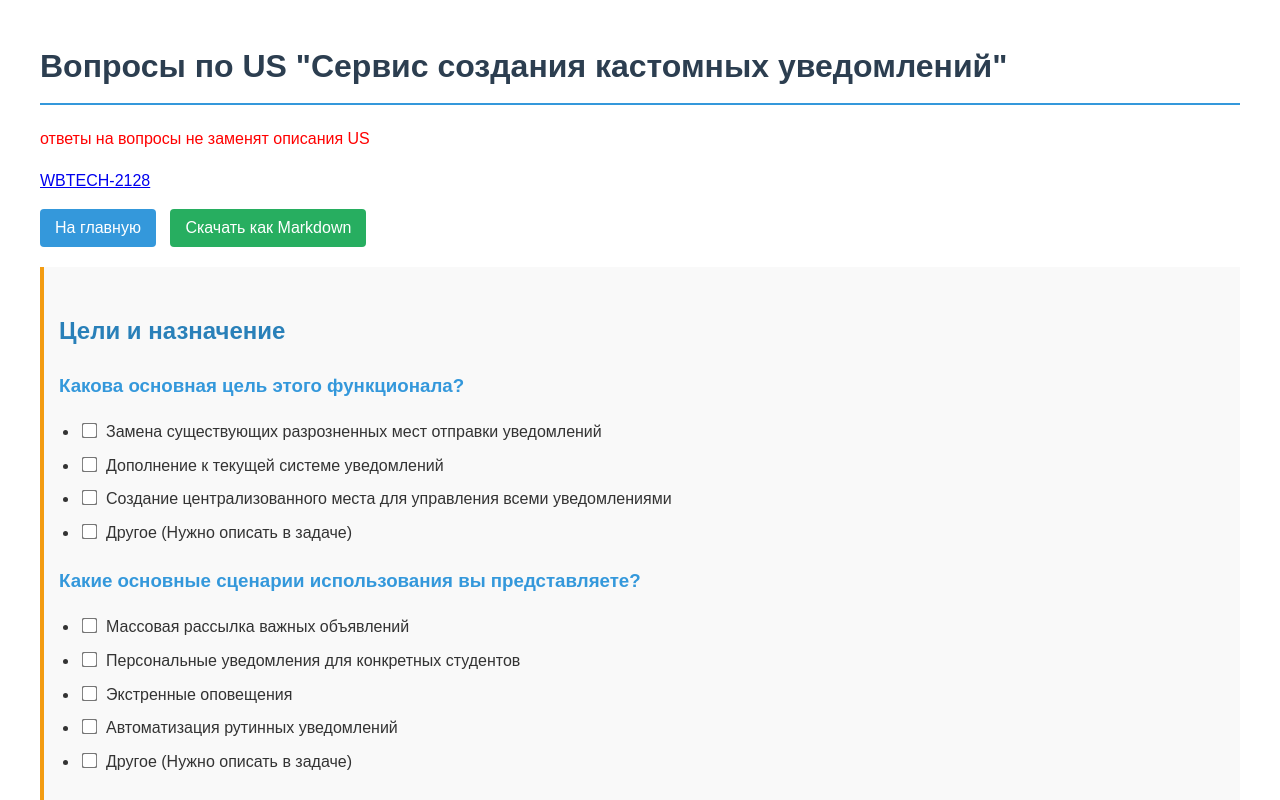
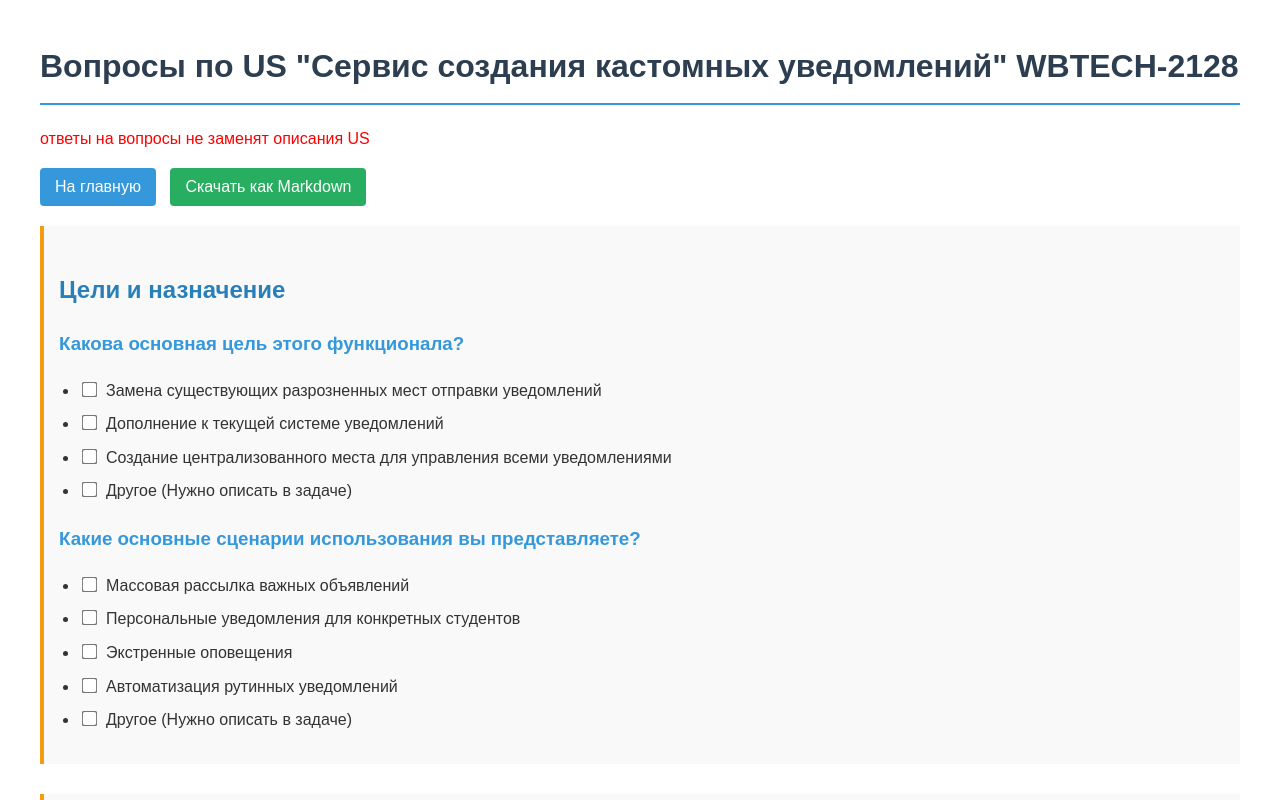
Before and after one commit to onnov/md, a plain HTML site: page static/msg.html in a window 1280 px wide. Shown: the top 800 px of the page. Drawn offline with Linux system fonts and the light colour scheme; no server answers.

Commit message:
main fix

```diff
--- a/static/msg.html
+++ b/static/msg.html
@@ -12,10 +12,9 @@
 <body>
 <div id="status" class="status"></div>
 
-<h1>Вопросы по US "Сервис создания кастомных уведомлений"</h1>
+<h1>Вопросы по US "Сервис создания кастомных уведомлений" WBTECH-2128</h1>
 
 <p style="color: red">ответы на вопросы не заменят описания US</p>
-<p><a href="https://youtrack.wildberries.ru/issue/WBTECH-2128">WBTECH-2128</a></p>
 
 <!-- Контейнер для кнопок -->
 <div class="button-container">
```
